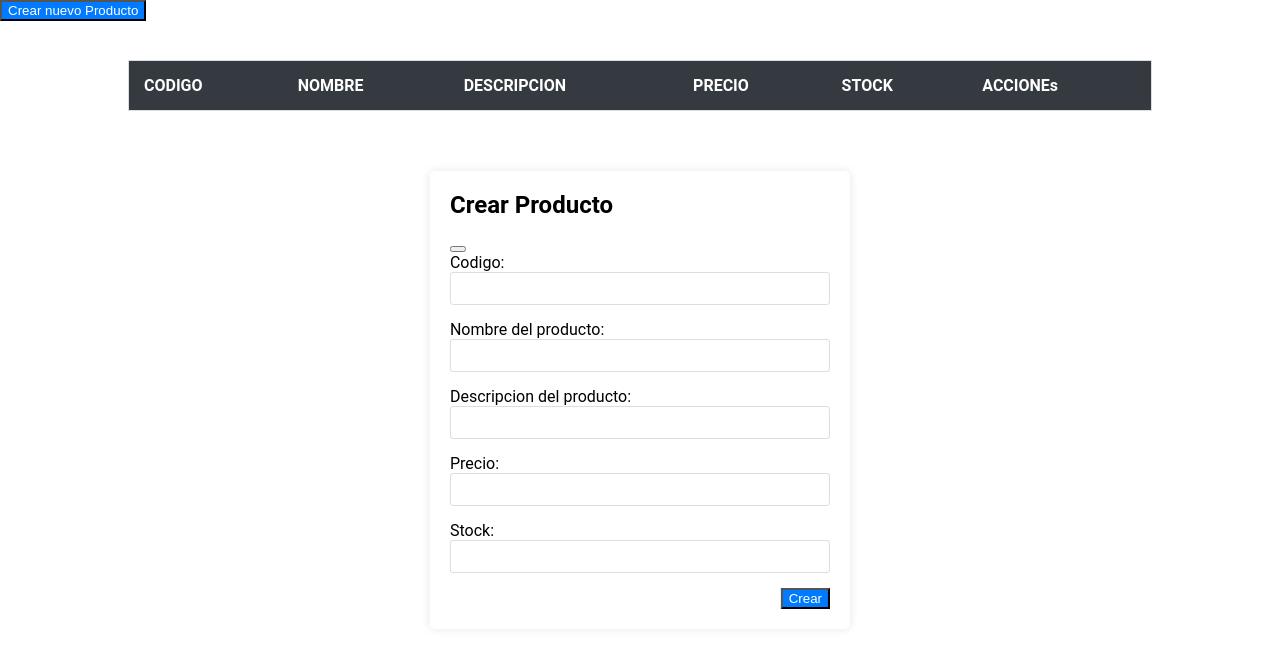
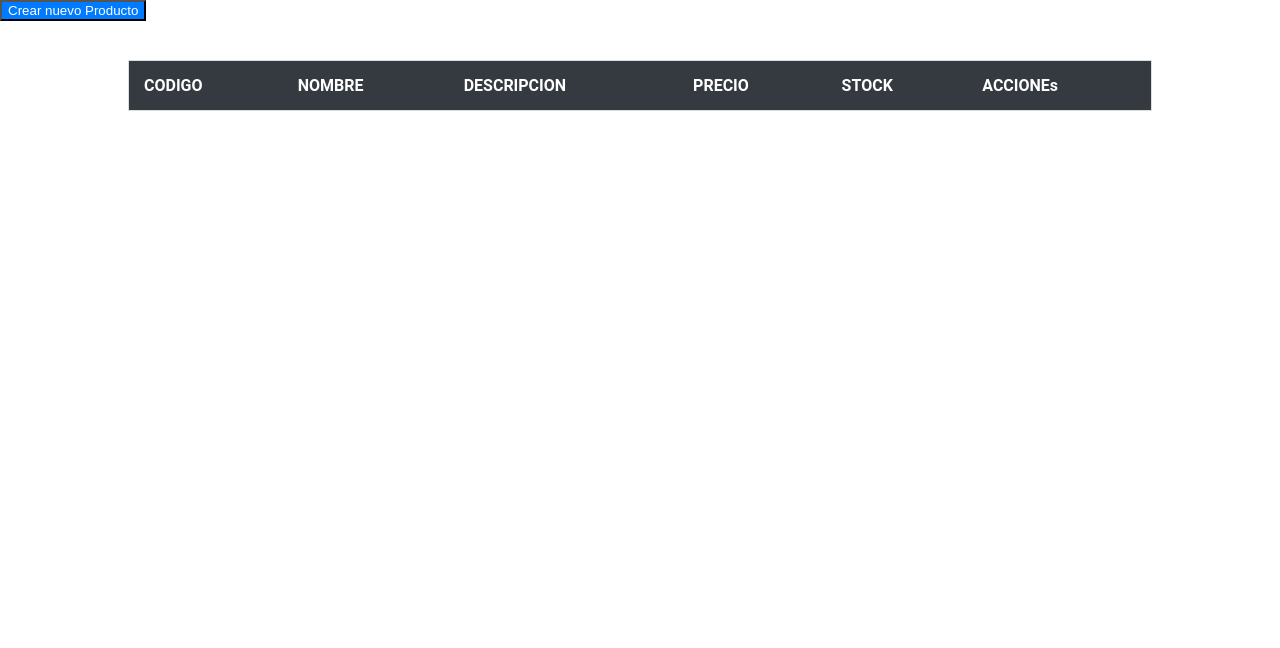
Before and after one commit to EnmerSandoval/IPC2_PROYECTO2DICIEMBRE_14, a Django app: page /productos/ in a window 1280 px wide, after a click on "Crear nuevo Producto". Shown: the top 648 px of the page. Run offline with Django 5.2, Linux system fonts and the light colour scheme; lists and menus that the app fills with data are empty.

Commit message:
Modificaciones productos ultimas

```diff
--- a/proyectoVacas/static/productos.css
+++ b/proyectoVacas/static/productos.css
@@ -58,22 +58,6 @@
     color: #fff;
 }
 
-.modal {
-    display: none;
-    position: fixed;
-    top: 50%;
-    left: 50%;
-    transform: translate(-50%, -50%);
-    background-color: #fff;
-    padding: 20px;
-    border-radius: 5px;
-    box-shadow: 0px 0px 10px rgba(0, 0, 0, 0.1);
-}
-
-.modal-title {
-    font-size: 24px;
-    margin-bottom: 15px;
-}
 
 .form-group {
     margin-bottom: 15px;
@@ -87,11 +71,11 @@
     box-sizing: border-box;
 }
 
-.modal-footer {
-    margin-top: 15px;
-    text-align: right;
+
+#createCategory {
+    display: none;
 }
 
-#createCategory.active {
-    display: block;
+#editCategory {
+    display: none;
 }
--- a/proyectoVacas/templates/producto.html
+++ b/proyectoVacas/templates/producto.html
@@ -114,14 +114,11 @@
             crearProducto.classList.add('active');
         }
 
-        function cerrarModal() {
-            var crearProducto = document.getElementById('createCategory');
-            crearProducto.classList.remove('active');
-        }
 
         function crearProducto() {
             // Lógica para crear un nuevo producto
             var tableBody = document.getElementById('tabla-productos').getElementsByTagName('tbody')[0];
+            var newRow = tableBody.insertRow(tableBody.rows.length);
             var numCells = 7;
 
             var codigo = document.getElementById('codigo-producto').value;
@@ -143,6 +140,7 @@
                 } else if (i === 5) {
                     button.innerText = 'Editar';
                     cell.appendChild(button);
+                    button.className = 'btn btn-primary';
                 } else if(i == 0){
                     text.innerText = codigo;
                     cell.appendChild(text);
```
